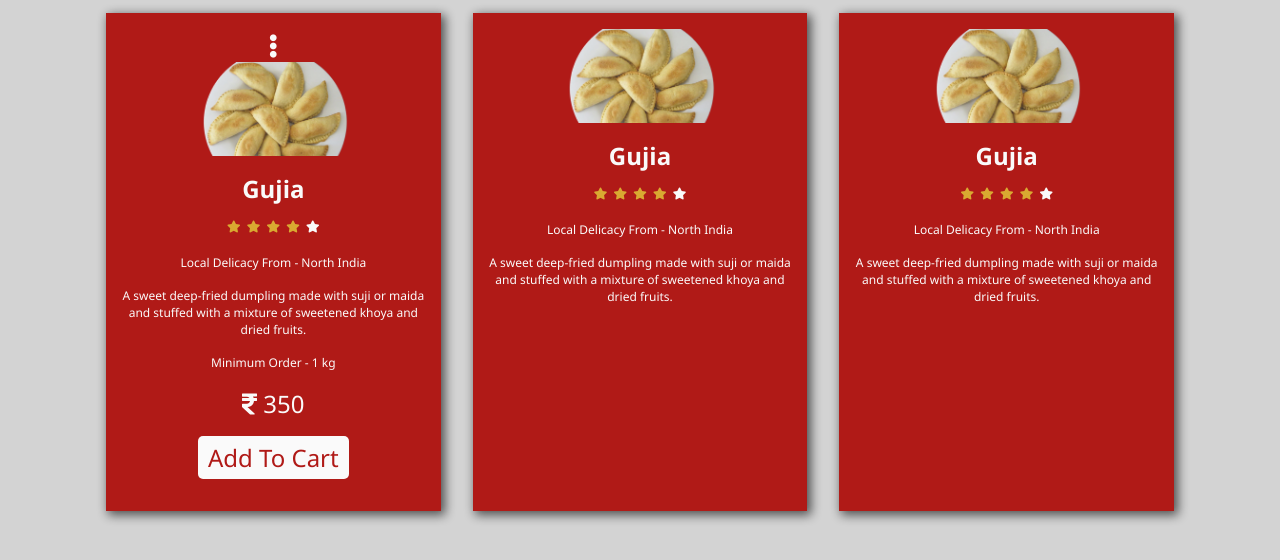
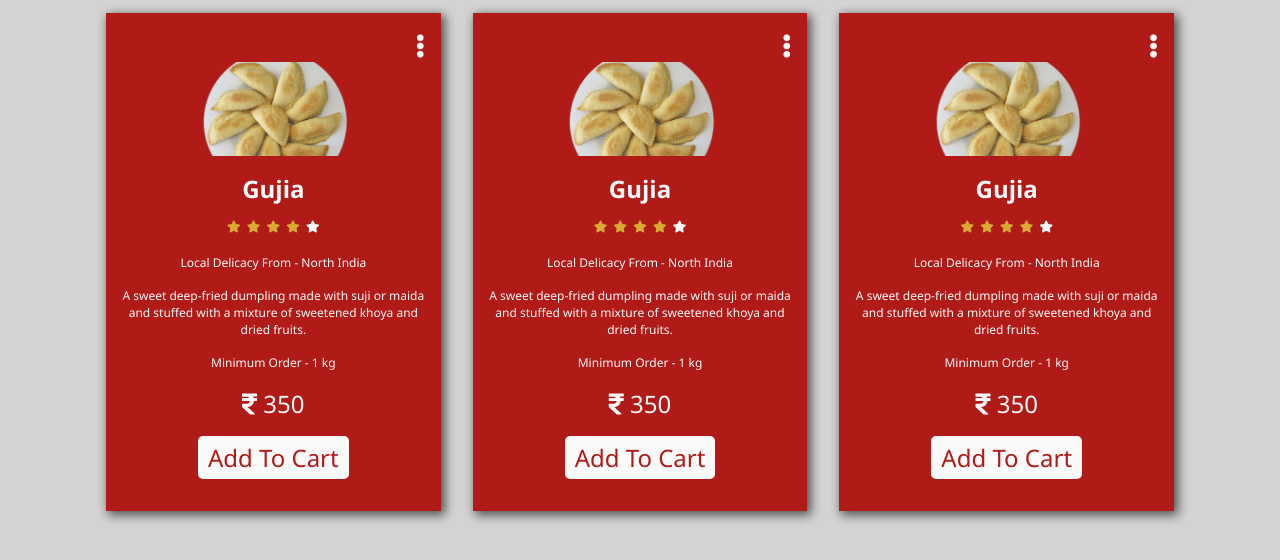
Before and after one commit to vsharma2013/18_tenuity, a plain HTML site: page client/index.html in a window 1280 px wide. Shown: the part 70-630 px from the top of the page. Drawn offline with Linux system fonts and the light colour scheme.

Commit message:
details ellipsis

```diff
--- a/client/css/styles.css
+++ b/client/css/styles.css
@@ -123,8 +123,11 @@ a {
   box-shadow: 3px 3px 10px 1px rgba(0, 0, 0, 0.7);
   background: var(--red-bg-clr);
   opacity: 0.9;
+  color: #fff;
+}
+
+#cards-container .card .card-content {
   text-align: center;
-  color: #fff;
 }
 
 #cards-container .card .item-image{
@@ -132,3 +135,8 @@ a {
   display: block;
   margin: auto;
 }
+
+#cards-container .card .details-icon{
+  text-align: end;
+  cursor: pointer;
+}
--- a/client/index.html
+++ b/client/index.html
@@ -27,7 +27,10 @@
   </nav>
   <section id="cards-container">
     <div class="card">
-      <i class="fas fa-ellipsis-v pull-right"></i>
+      <div class="details-icon">
+          <i class="fas fa-ellipsis-v"></i>
+      </div>
+      <div class="card-content">
         <img src="img/gujiya.png" alt="" class="item-image">
         <h4 class="p-1">Gujia</h4>
         <i class="fas fa-star f-sm-4x f-c-gold"></i>
@@ -41,7 +44,12 @@
         <div class="p-1"><i class="fas fa-rupee-sign"></i> 350</div>
         <a href="#" class="btn">Add To Cart</a>
       </div>
+    </div>
     <div class="card">
+        <div class="details-icon">
+            <i class="fas fa-ellipsis-v"></i>
+        </div>
+        <div class="card-content">
           <img src="img/gujiya.png" alt="" class="item-image">
           <h4 class="p-1">Gujia</h4>
           <i class="fas fa-star f-sm-4x f-c-gold"></i>
@@ -51,8 +59,16 @@
           <i class="fas fa-star f-sm-4x"></i>
           <p class="f-sm-4x p-1">Local Delicacy From - North India</p>
           <p class="f-sm-4x p-1">A sweet deep-fried dumpling made with suji or maida and stuffed with a mixture of sweetened khoya and dried fruits.</p>
+          <p class="f-sm-4x p-1">Minimum Order - 1 kg</p>
+          <div class="p-1"><i class="fas fa-rupee-sign"></i> 350</div>
+          <a href="#" class="btn">Add To Cart</a>
+        </div>
       </div>
       <div class="card">
+          <div class="details-icon">
+              <i class="fas fa-ellipsis-v"></i>
+          </div>
+          <div class="card-content">
             <img src="img/gujiya.png" alt="" class="item-image">
             <h4 class="p-1">Gujia</h4>
             <i class="fas fa-star f-sm-4x f-c-gold"></i>
@@ -62,6 +78,10 @@
             <i class="fas fa-star f-sm-4x"></i>
             <p class="f-sm-4x p-1">Local Delicacy From - North India</p>
             <p class="f-sm-4x p-1">A sweet deep-fried dumpling made with suji or maida and stuffed with a mixture of sweetened khoya and dried fruits.</p>
+            <p class="f-sm-4x p-1">Minimum Order - 1 kg</p>
+            <div class="p-1"><i class="fas fa-rupee-sign"></i> 350</div>
+            <a href="#" class="btn">Add To Cart</a>
+          </div>
         </div>
   </section>
 </body>
```
Lines whose indentation alone changed are shown as unchanged.
